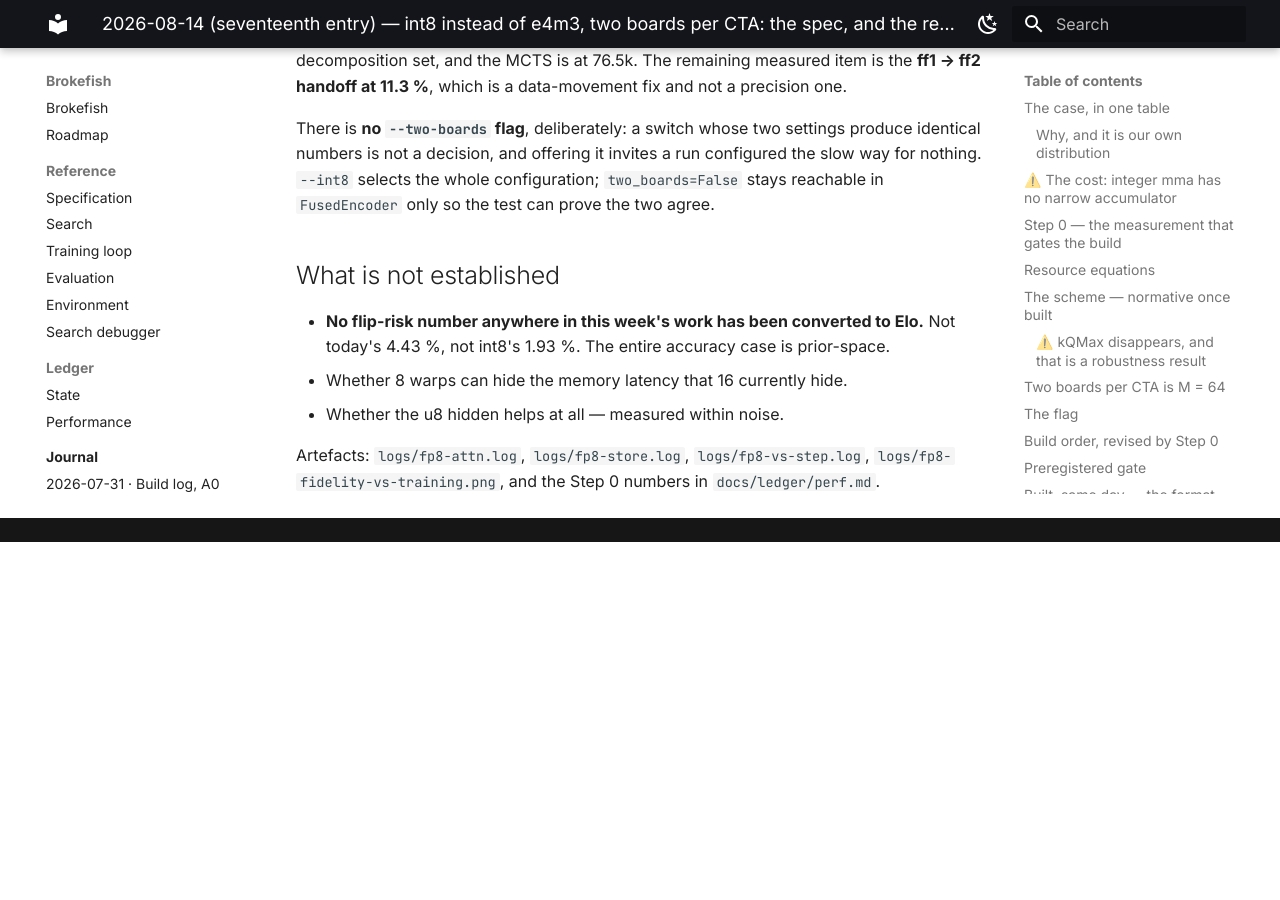
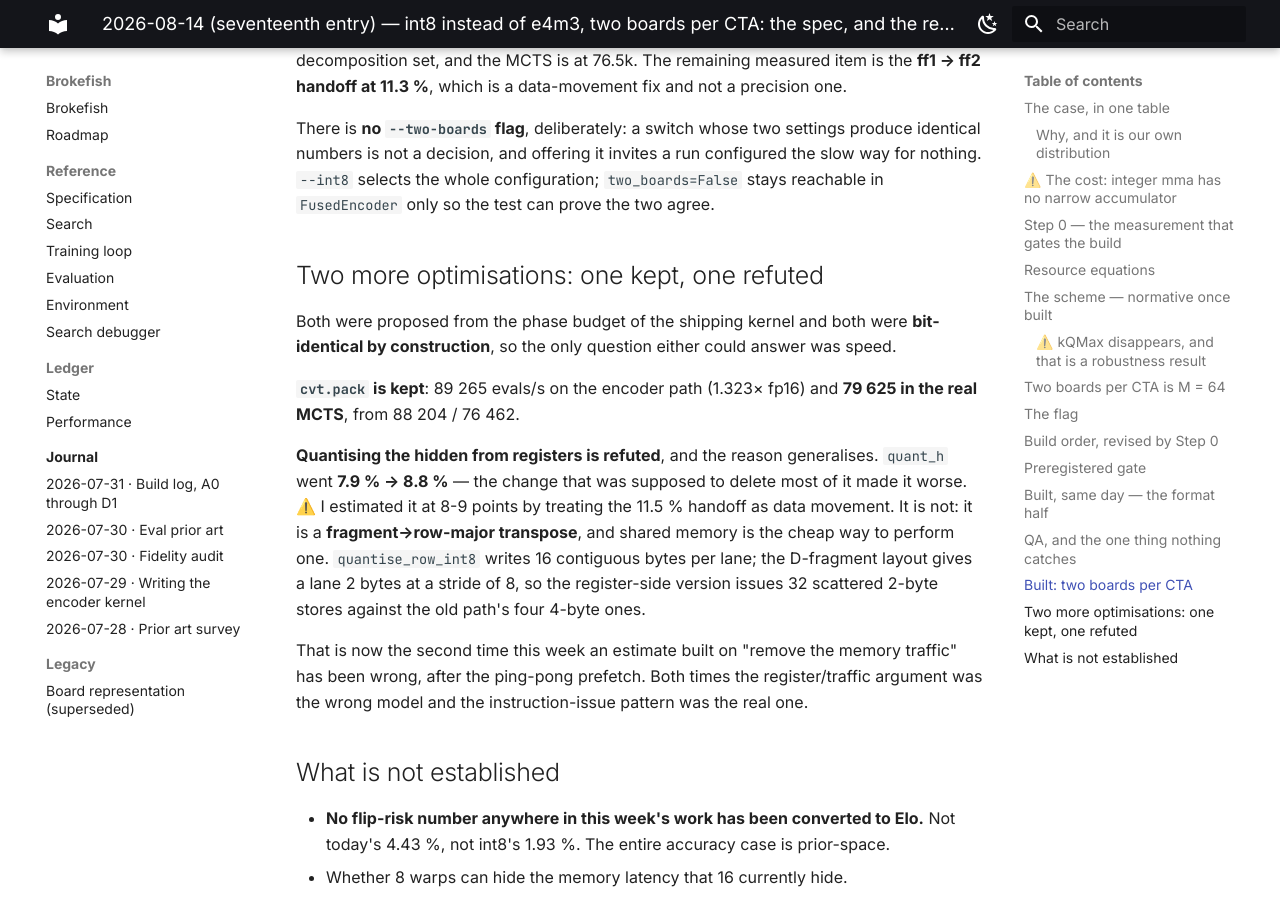
Before and after one commit to TheoBoyer/brokefish, an MkDocs documentation site: the page built from docs/journal/2026-08-14-int8-kernel-spec.md, in a window 1280 px wide and 900 px high, scrolled down 7710 px. Built offline with MkDocs 1.6.1 and Material for MkDocs 9.7.7, drawn with Linux system fonts in a browser that asks for light colours; before the commit the page ends 8252 px from its top, so only the background shows below that.

Commit message:
cvt.pack for the int8 convert (+1.2%); register-side handoff refuted
Two optimisations proposed from the shipping kernel's phase budget, both
bit-identical by construction, so speed was the only open question.

KEPT. cvt_int8x4 converted one value at a time and assembled the word with
shifts and ors -- ~10 instructions against the e4m3 twin's 3, which is why
quantisation measured 10.3% of this kernel and 6.8% of the fp8 one.
cvt.pack.sat.{s8,u8}.s32.b32 does two per instruction, taking it to 6.
quant_a 2.4% -> 1.9%; encoder path 88204 -> 89265 evals/s (1.323x fp16),
real MCTS 76462 -> 79625. Bit-identical to the previous kernel over 1039
positions including the adversarial set, verified by rebuilding HEAD's
kernel and diffing the logits.

  ⚠️ srcB lands in byte 0 and srcA in byte 1, reversed from the operand
  order and stated nowhere in the instruction's name. tint8.cu pins it
  against a host converter, as tfp8.cu does for the e4m3 byte order.

REFUTED, and the reason generalises. Quantising the FFN hidden straight out
of the D fragments -- exchanging eight partial row maxima (16 B/row) instead
of the whole fp16 hidden (512 B/row) -- made quant_h WORSE, 7.9% -> 8.8%,
and cost ~2k evals/s. I estimated it at 8-9 points by treating the 11.5%
handoff as data movement. It is not: it is a fragment->row-major transpose,
and shared memory is the cheap way to do one. quantise_row_int8 writes 16
contiguous bytes per lane; the D-fragment layout gives a lane 2 bytes at a
stride of 8, so the register-side version issues 32 scattered 2-byte stores
against the old path's four 4-byte ones.

Second time this week an estimate built on "remove the memory traffic" has
been wrong, after the ping-pong prefetch. Both times the register/traffic
argument was the wrong model and the instruction-issue pattern was the real
one. Recorded in perf.md so the next such estimate starts from it.

Co-Authored-By: Claude Opus 5 (1M context) <noreply@anthropic.com>
Claude-Session: https://claude.ai/code/session_01U6qCN9MEfNMTZBmej5eKLP

```diff
--- a/docs/journal/2026-08-14-int8-kernel-spec.md
+++ b/docs/journal/2026-08-14-int8-kernel-spec.md
@@ -298,6 +298,26 @@ identical numbers is not a decision, and offering it invites a run configured th
 way for nothing. `--int8` selects the whole configuration; `two_boards=False` stays
 reachable in `FusedEncoder` only so the test can prove the two agree.
 
+## Two more optimisations: one kept, one refuted
+
+Both were proposed from the phase budget of the shipping kernel and both were
+**bit-identical by construction**, so the only question either could answer was speed.
+
+**`cvt.pack` is kept**: 89 265 evals/s on the encoder path (1.323× fp16) and **79 625
+in the real MCTS**, from 88 204 / 76 462.
+
+**Quantising the hidden from registers is refuted**, and the reason generalises.
+`quant_h` went **7.9 % → 8.8 %** — the change that was supposed to delete most of it
+made it worse. ⚠️ I estimated it at 8-9 points by treating the 11.5 % handoff as data
+movement. It is not: it is a **fragment→row-major transpose**, and shared memory is the
+cheap way to perform one. `quantise_row_int8` writes 16 contiguous bytes per lane;
+the D-fragment layout gives a lane 2 bytes at a stride of 8, so the register-side
+version issues 32 scattered 2-byte stores against the old path's four 4-byte ones.
+
+That is now the second time this week an estimate built on "remove the memory traffic"
+has been wrong, after the ping-pong prefetch. Both times the register/traffic argument
+was the wrong model and the instruction-issue pattern was the real one.
+
 ## What is not established
 
 - **No flip-risk number anywhere in this week's work has been converted to Elo.** Not
--- a/docs/ledger/perf.md
+++ b/docs/ledger/perf.md
@@ -739,6 +739,44 @@ to 0.835× at 128 registers — is **still a large regression at 255 registers w
 spill**: 88 204 → 72 704 evals/s two-board, 84 163 → 59 427 one-board. The register
 budget was not what made it lose. `#pragma unroll 2` on the same loop is inside noise.
 
+### `cvt.pack` for the int8 convert, and the handoff restructure that did not work
+
+**Kept: `cvt.pack.sat.{s8,u8}.s32.b32`.** `cvt_int8x4` converted one value at a time
+and assembled the word with shifts and ors — ~10 instructions, against the e4m3 twin's
+3, which is why quantisation measured 10.3 % of this kernel and 6.8 % of the fp8 one.
+Two values per instruction takes it to 6. **Bit-identical** to the previous kernel over
+1039 positions including the adversarial set.
+
+| | encoder path | real MCTS |
+|---|---:|---:|
+| int8 + 2 boards, before | 88 204 (1.310×) | 76 462 |
+| **+ `cvt.pack`** | **89 265 (1.323×)** | **79 625** |
+
+Phase effect: `quant_a` **2.4 % → 1.9 %**.
+
+⚠️ **`srcB` lands in byte 0 and `srcA` in byte 1**, reversed from the operand order and
+stated nowhere in the instruction's name. Pinned by `tint8.cu` against a host
+converter, exactly as the e4m3 byte order is.
+
+**Reverted: quantising the FFN hidden from registers.** The plan was to delete
+`hid_store` (2.4 %) and most of `quant_h` (7.9 %) by exchanging eight partial row
+maxima per row (16 B) instead of the whole fp16 hidden (512 B), then converting
+straight out of the D fragments. It was **bit-identical and slower**:
+
+| | before | after |
+|---|---:|---:|
+| `hid_store` | 2.4 % | 1.8 % |
+| **`quant_h`** | **7.9 %** | **8.8 %** |
+| reference throughput, B = 512 | 92.6k | 90.6k |
+
+⚠️ **The cost was never the fp16 data movement — it is the fragment→row-major
+transpose, and shared memory is the cheap way to do it.** `quantise_row_int8` writes
+**16 contiguous bytes per lane**; the D-fragment layout gives a lane two bytes at a
+stride of eight, so the register-side version can only issue **32 scattered 2-byte
+stores** where the old path issued four 4-byte ones. Every estimate that treated the
+11.5 % as pure data movement was wrong for this reason, and the same reasoning would
+mispredict any other "keep it in registers" rewrite of a fragment-to-row-major step.
+
 ### The register budget under int8 and two boards per CTA
 
 `nvcc -c -O3 -arch=sm_89 -Xptxas -v` on `csrc/encoder.cu`, reading the shipping
```
Also changed, not shown: 2 other files.
